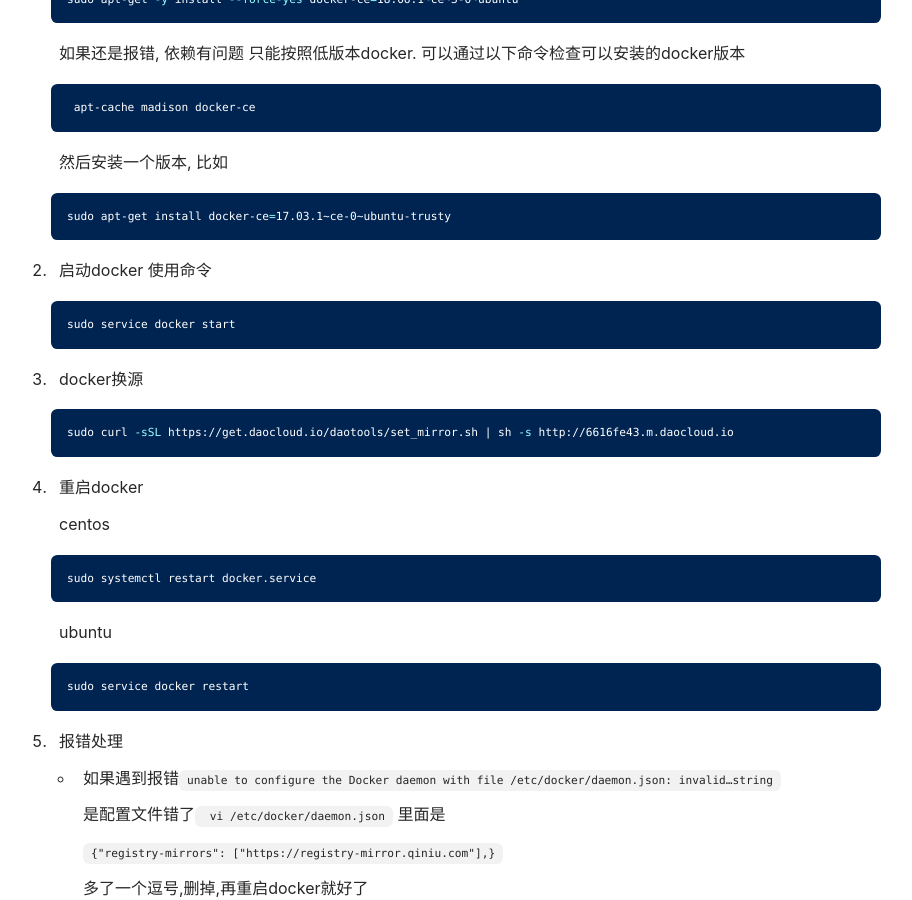
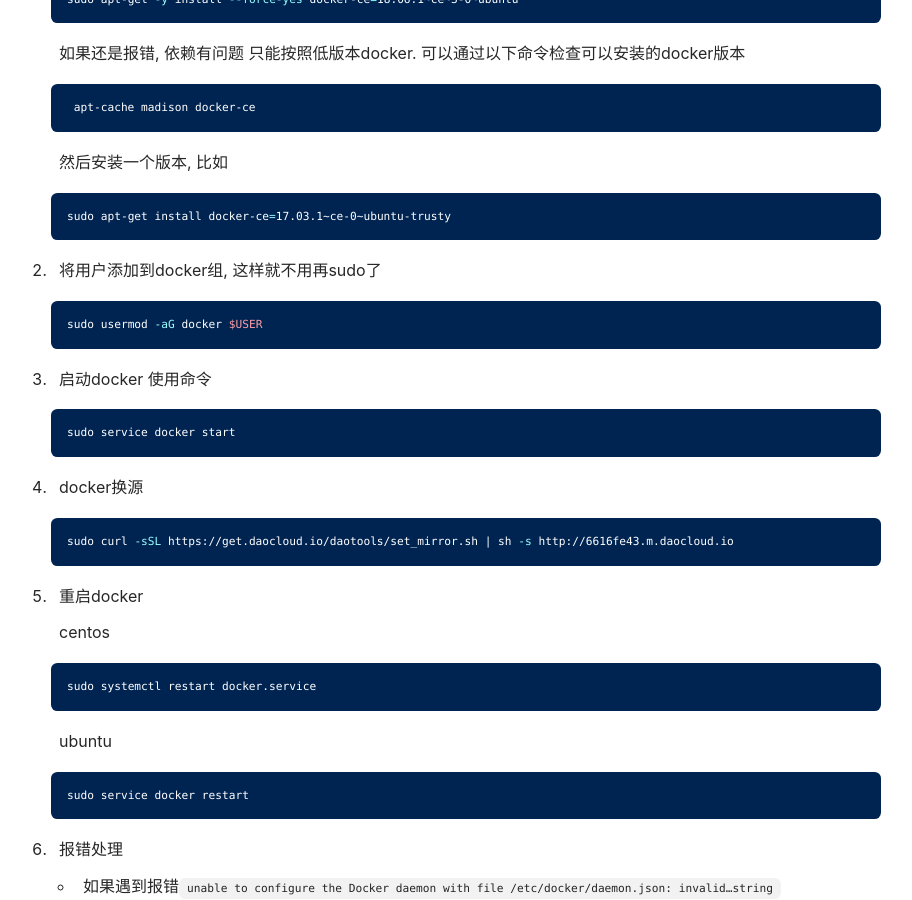
Before and after one commit to CheungChan/iblog, a Jekyll site: the page built from _posts/2019-06-04-docker安装.md, in a window 1280 px wide and 900 px high, scrolled down 769 px. Shown: the whole window, without its empty margins (76-988 px from the left). Built offline with Jekyll 4.4.1, drawn with Linux system fonts in a browser that asks for light colours; nearby versions of some CDN libraries; comment, search, counter and statistics services are not loaded.

Commit message:
docker低版本

````diff
--- a/_posts/2019-06-04-docker安装.md
+++ b/_posts/2019-06-04-docker安装.md
@@ -51,21 +51,25 @@ typora-root-url: ../../iblog
    sudo apt-get install docker-ce=17.03.1~ce-0~ubuntu-trusty
    ```
 
+2. 将用户添加到docker组,  这样就不用再sudo了
 
+   ```bash
+   sudo usermod -aG docker $USER
+   ```
 
-2. 启动docker 使用命令
+3. 启动docker 使用命令
 
    ```bash
    sudo service docker start
    ```
 
-3. docker换源
+4. docker换源
 
    ```bash
    sudo curl -sSL https://get.daocloud.io/daotools/set_mirror.sh | sh -s http://6616fe43.m.daocloud.io
    ```
 
-4. 重启docker
+5. 重启docker
 
    centos
 
````
Also changed, not shown: other parts of _posts/2019-06-04-docker安装.md (+2 -2 lines).
